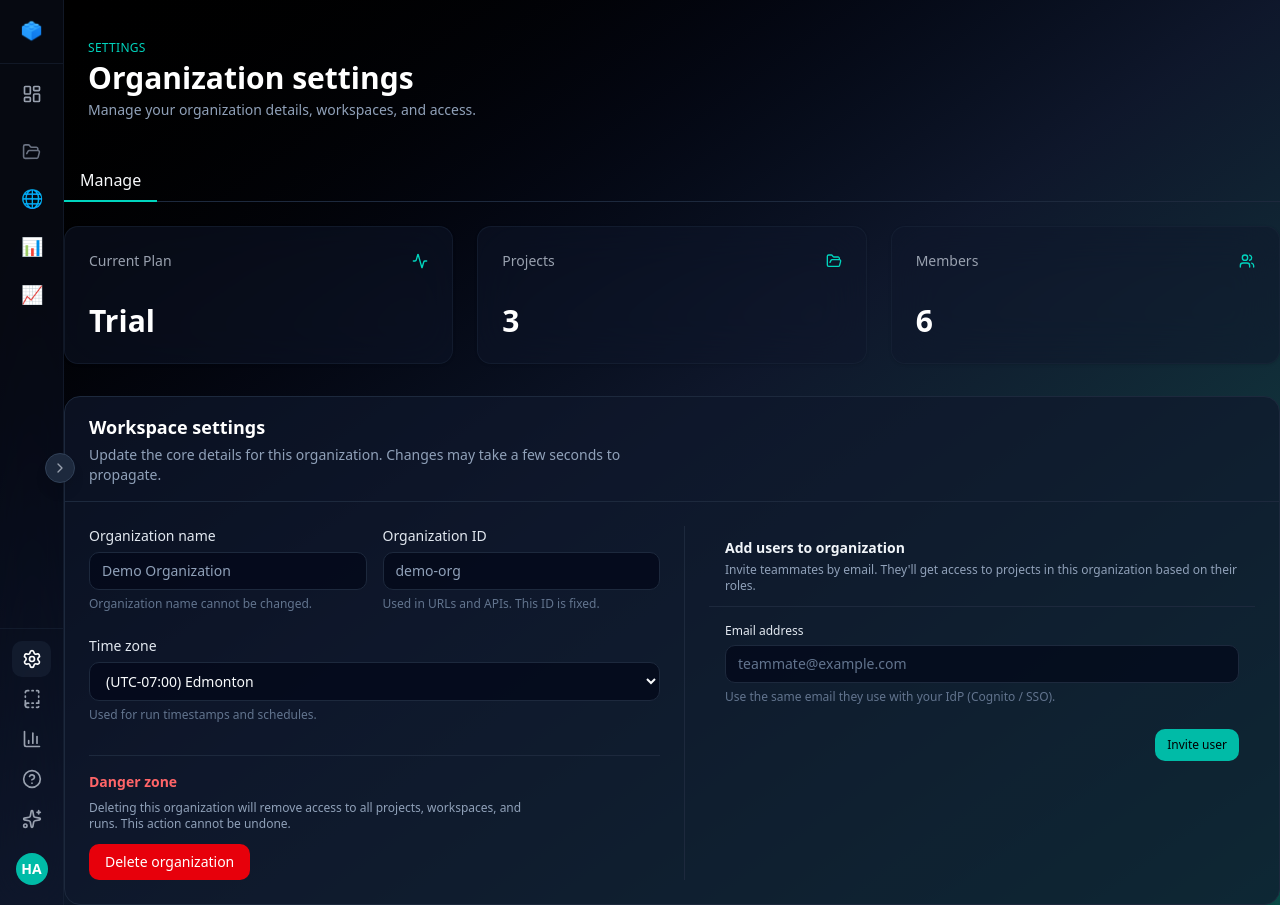
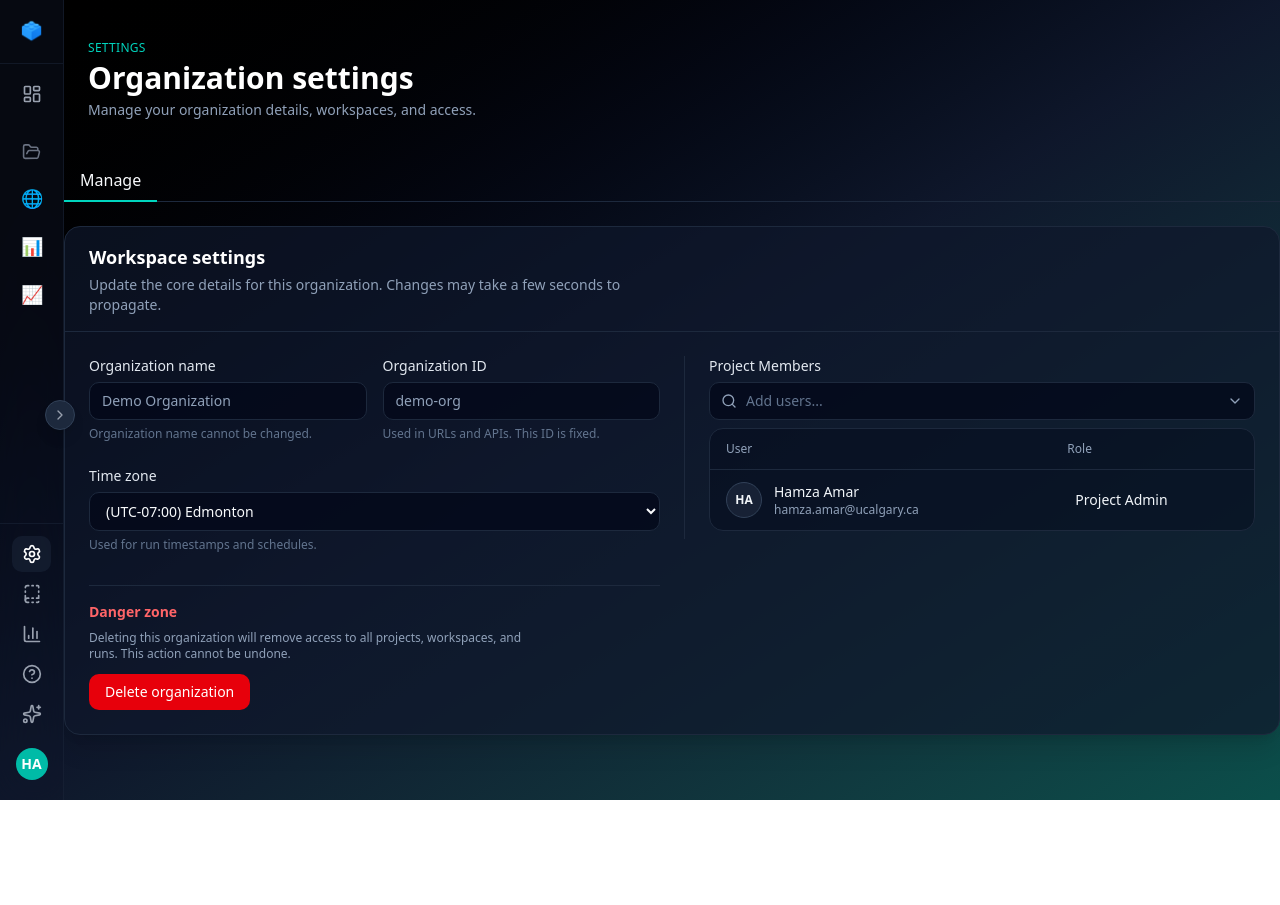
Before and after one commit to Alberta2514640/clutter, a Next.js app in the folder frontend/clutter/: page /settings/organization/manage in a window 1280 px wide. After the commit the page ends 800 px from the top, so only its background shows below. Built offline with nearby package versions, Linux system fonts and the light colour scheme.

Commit message:
change  + add project members dropdown

```diff
--- a/frontend/clutter/src/app/(settings)/settings/organization/manage/_components/AddMembers.tsx
+++ /dev/null
@@ -1,60 +0,0 @@
-"use client";
-
-import { useState } from "react";
-
-export default function AddMembersCard() {
-  const [email, setEmail] = useState("");
-  const [loading, setLoading] = useState(false);
-
-  const handleInvite = async (e: React.FormEvent) => {
-    e.preventDefault();
-    setLoading(true);
-    // TODO: wire to backend invite API
-    console.log("Invite user:", email);
-    setLoading(false);
-    setEmail("");
-  };
-
-  return (
-    <section className="flex flex-col">
-      <div className="border-b border-slate-800 px-4 py-3">
-        <h2 className="text-sm font-semibold text-slate-100">
-          Add users to organization
-        </h2>
-        <p className="text-xs text-slate-400 mt-1">
-          Invite teammates by email. They&apos;ll get access to projects in this
-          organization based on their roles.
-        </p>
-      </div>
-
-      <form onSubmit={handleInvite} className="px-4 py-4 space-y-4 flex-1">
-        <div className="space-y-1.5">
-          <label className="block text-xs font-medium text-slate-200">
-            Email address
-          </label>
-          <input
-            type="email"
-            required
-            placeholder="teammate@example.com"
-            value={email}
-            onChange={(e) => setEmail(e.target.value)}
-            className="w-full rounded-lg bg-slate-950/70 border border-slate-800 px-3 py-2 text-sm text-slate-50 placeholder-slate-500 focus:outline-none focus:ring-2 focus:ring-teal-500 focus:border-teal-500"
-          />
-          <p className="text-xs text-slate-500">
-            Use the same email they use with your IdP (Cognito / SSO).
-          </p>
-        </div>
-
-        <div className="flex justify-end pt-2">
-          <button
-            type="submit"
-            disabled={loading}
-            className="px-3 py-2 rounded-lg bg-teal-500 text-xs font-medium text-black hover:bg-teal-400 disabled:opacity-60 transition"
-          >
-            {loading ? "Inviting…" : "Invite user"}
-          </button>
-        </div>
-      </form>
-    </section>
-  );
-}
--- /dev/null
+++ b/frontend/clutter/src/app/(settings)/settings/organization/manage/_components/AddUsersDropdown.tsx
@@ -0,0 +1,92 @@
+"use client";
+
+import { ChevronDown, Search } from "lucide-react";
+import { useMemo, useState } from "react";
+
+export type MemberOption = {
+  id: string;
+  name: string;
+  email: string;
+};
+
+export default function AddUsersDropdown({ options, onPick, disabled, placeholder = "Add users...", }: {
+  options: MemberOption[];
+  onPick: (member: MemberOption) => void | Promise<void>;
+  disabled?: boolean;
+  placeholder?: string;
+}) {
+  const [open, setOpen] = useState(false);
+  const [q, setQ] = useState("");
+
+  const filtered = useMemo(() => {
+    const s = q.trim().toLowerCase();
+    if (!s) return options;
+    return options.filter(
+      (m) => m.name.toLowerCase().includes(s) || m.email.toLowerCase().includes(s)
+    );
+  }, [options, q]);
+
+  const pick = async (m: MemberOption) => {
+    await onPick(m);
+    setQ("");
+    setOpen(false);
+  };
+
+  return (
+    <div className="space-y-1.5">
+      <div>
+        <h2 className="text-sm font-medium text-slate-200">Project Members</h2>
+      </div>
+      <div className="relative">
+        <Search
+          className="absolute  left-3 top-1/2 -translate-y-1/2 text-slate-400"
+          size={16}
+        />
+        <input
+          value={q}
+          onChange={(e) => {
+            setQ(e.target.value);
+            setOpen(true);
+          }}
+          onFocus={() => setOpen(true)}
+          onBlur={() => setTimeout(() => setOpen(false), 120)}
+          disabled={disabled}
+          placeholder={placeholder}
+          className="w-full rounded-lg bg-slate-950/70 border border-slate-800 px-3 py-2 pl-9 pr-10 text-sm text-slate-50 placeholder-slate-500
+                     focus:outline-none focus:ring-2 focus:ring-teal-500 focus:border-teal-500 disabled:opacity-60 transition"
+          aria-expanded={open}
+        />
+        <ChevronDown
+          className="absolute right-3 top-1/2 -translate-y-1/2 text-slate-400 pointer-events-none"
+          size={16}
+        />
+
+        {open && (
+          <div className="absolute z-20 mt-2 w-full overflow-hidden rounded-xl border border-slate-800 bg-slate-950/95 shadow-xl backdrop-blur">
+            {filtered.length === 0 ? (
+              <div className="px-3 py-2 text-sm text-slate-400">
+                No users found
+              </div>
+            ) : (
+              <ul className="max-h-64 overflow-auto py-1">
+                {filtered.map((m) => (
+                  <li key={m.id}>
+                    <button
+                      type="button"
+                      onMouseDown={(e) => e.preventDefault()} // keep focus/blur from closing early
+                      onClick={() => pick(m)}
+                      className="w-full px-3 py-2 text-left hover:bg-slate-900/70 transition"
+                    >
+                      <div className="text-sm text-slate-100">{m.name}</div>
+                      <div className="text-xs text-slate-400">{m.email}</div>
+                    </button>
+                  </li>
+                ))}
+              </ul>
+            )}
+          </div>
+        )}
+      </div>
+    </div>
+  );
+}
--- /dev/null
+++ b/frontend/clutter/src/app/(settings)/settings/organization/manage/_components/Members.tsx
@@ -0,0 +1,63 @@
+"use client";
+
+export type OrgMember = {
+  id: string;
+  name: string;
+  email: string;
+  role: string; // e.g. "Project Admin", "Member"
+};
+
+function initials(name: string) {
+  const parts = name.trim().split(/\s+/).filter(Boolean);
+  const a = parts[0]?.[0] ?? "?";
+  const b = parts.length > 1 ? parts[parts.length - 1][0] : "";
+  return (a + b).toUpperCase();
+}
+
+export default function Members({ members }: { members: OrgMember[]; }) {
+  return (
+    <section className="space-y-2 py-2">
+      <div className="overflow-hidden rounded-xl border border-slate-800 bg-slate-950/40">
+        {/* Header (stays visible) */}
+        <div className="grid grid-cols-12 px-4 py-3 text-xs text-slate-400 border-b border-slate-800">
+          <div className="col-span-8">User</div>
+          <div className="col-span-4">Role</div>
+        </div>
+
+        {/* Scroll area depends on window */}
+        <div className={`max-h-[40vh] overflow-y-auto`}>
+          <ul className="divide-y divide-slate-800">
+            {members.map((m) => (
+              <li key={m.id} className="px-4 py-3">
+                <div className="grid grid-cols-12 items-center gap-3">
+                  <div className="col-span-8 flex items-center gap-3 min-w-0">
+                    <div className="h-9 w-9 rounded-full bg-slate-800/70 border border-slate-700 flex items-center justify-center text-xs font-semibold text-slate-100 shrink-0">
+                      {initials(m.name)}
+                    </div>
+
+                    <div className="min-w-0">
+                      <div className="text-sm text-slate-100 truncate">
+                        {m.name}
+                      </div>
+                      <div className="text-xs text-slate-400 truncate">
+                        {m.email}
+                      </div>
+                    </div>
+                  </div>
+
+                  <div className="col-span-4 text-sm text-slate-100">
+                    {m.role}
+                  </div>
+                </div>
+              </li>
+            ))}
+
+            {members.length === 0 && (
+              <li className="px-4 py-6 text-sm text-slate-400">No members yet.</li>
+            )}
+          </ul>
+        </div>
+      </div>
+    </section>
+  );
+}
--- a/frontend/clutter/src/app/(settings)/settings/organization/manage/page.tsx
+++ b/frontend/clutter/src/app/(settings)/settings/organization/manage/page.tsx
@@ -1,18 +1,22 @@
 "use client";
 
-import StatsCards from "../_components/StatsCards";
-import AddMembersCard from "./_components/AddMembers";
+import AddUsersDropdown, { type MemberOption } from "./_components/AddUsersDropdown";
 import ManageForm from "./_components/ManageForm";
+import Members, { type OrgMember } from "./_components/Members";
+
+//TO DO: Api call
+const mockUsers: MemberOption[] = [
+  { id: "2", name: "Santiago Fuentes", email: "santiago@ucalgary.com" },
+];
+
+const currentMembers: OrgMember[] = [
+  { id: "m1", name: "Hamza Amar", email: "hamza.amar@ucalgary.ca", role: "Project Admin" },
+];
 
 export default function OrganizationManagePage() {
 
   return (
     <main>
-      <StatsCards
-        planType={'Trial'}
-        projectCount={3}
-        memberCount={6}
-      />
 
       <section className="bg-slate-900/70 border border-slate-800 rounded-2xl shadow-xl">
         <div className="border-b border-slate-800 px-6 py-4">
@@ -24,7 +28,7 @@ export default function OrganizationManagePage() {
         </div>
 
         <div className="px-6 py-6">
-          <div className="grid gap-6 lg:grid-cols-2">
+          <div className="grid items-start gap-6 lg:grid-cols-2">
 
             <ManageForm
               initialValues={{
@@ -42,8 +46,17 @@ export default function OrganizationManagePage() {
               }}
             />
 
-            <div className="lg:border-l border-t lg:border-t-0 border-slate-800 lg:pl-6 pt-6 lg:pt-0">
-              <AddMembersCard />
+            <div className="lg:border-l border-t lg:border-t-0 border-slate-800 lg:pl-6">
+              <AddUsersDropdown
+                options={mockUsers}
+                onPick={(member) => {
+                  console.log("picked:", member);
+                  // call your add-member/invite logic here
+                }}
+                placeholder="Add users..."
+              />
+
+              <Members members={currentMembers} />
             </div>
 
           </div>
```
